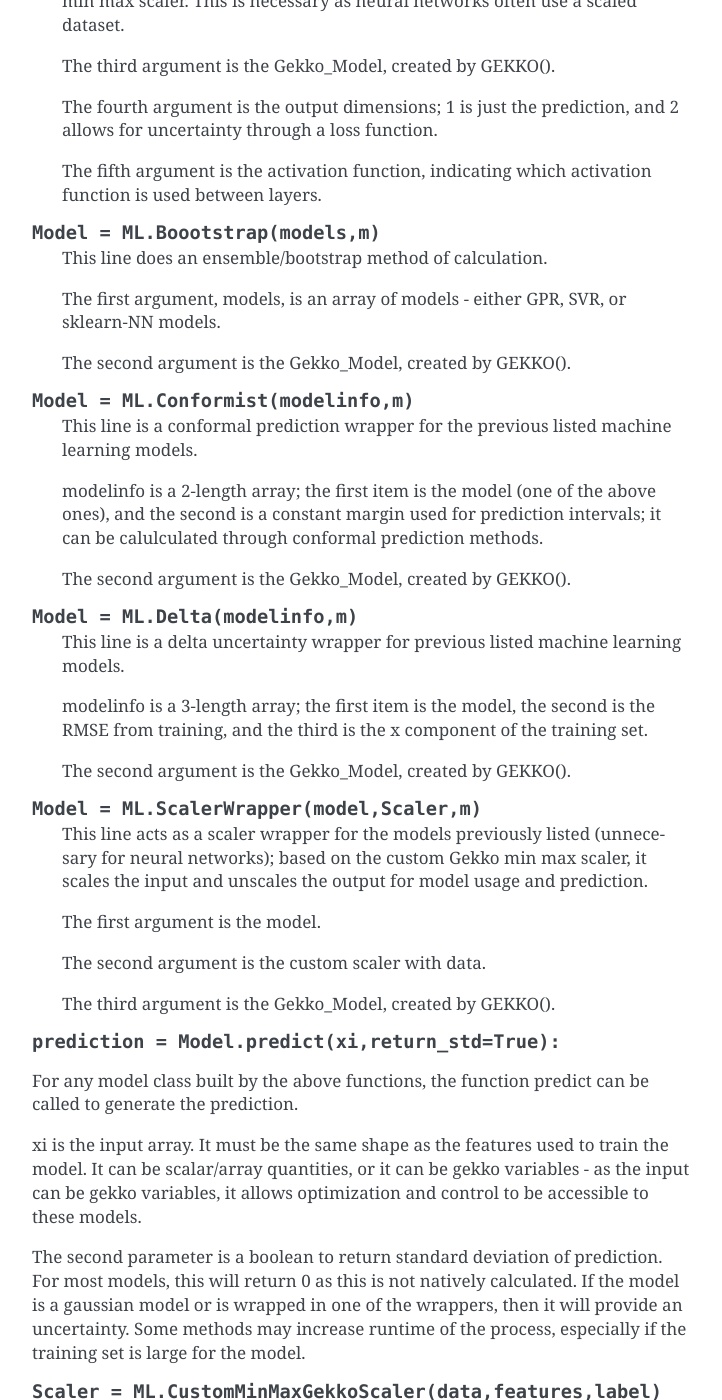
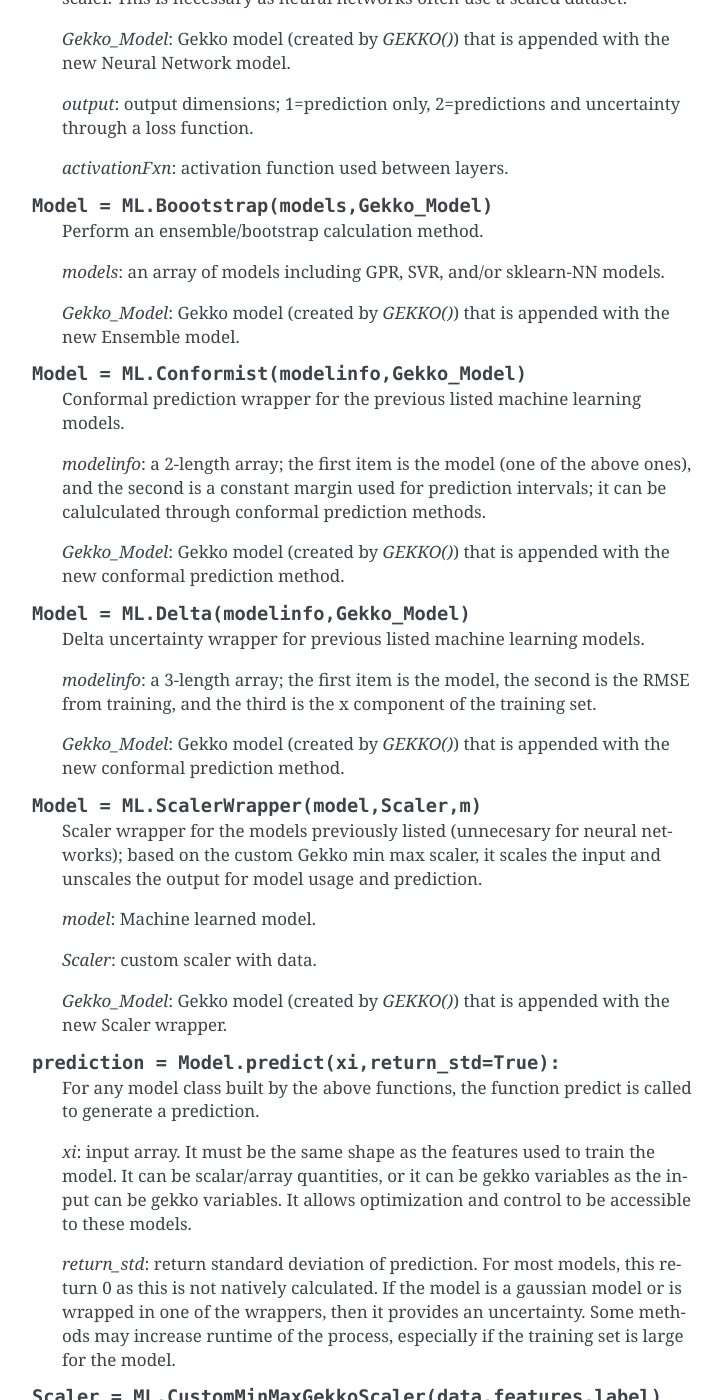
Before and after one commit to BYU-PRISM/GEKKO, a Sphinx documentation site: the page built from docs/ml.rst, in a window 1280 px wide and 1400 px high, scrolled down 1720 px. Shown: the whole window, without its empty margins (388-1110 px from the left). Built offline with Sphinx 7.4.7, drawn with Linux system fonts in a browser that asks for light colours; some of the changed text lies outside the part shown.

Commit message:
Update ml.rst

```diff
--- a/docs/ml.rst
+++ b/docs/ml.rst
@@ -3,11 +3,11 @@
 Machine Learning
 ==========================
 
-   Gekko specializes in dynamic optimization and control. The ML module
-   implemented in GEKKO interfaces compatible machine learning
-   algorithms into the optimization suite to be used for data based
-   optimization. Trained models can be imported into Gekko and then used
-   to solve optimization problems.
+   Gekko specializes in optimization, dynamic simulation, and control. The ML module
+   in GEKKO interfaces compatible machine learning
+   algorithms into the optimization suite to be used for data-based
+   optimization. Trained models from `scikit-learn`, `gpflow`, `nonconformist`, and `tensorflow` are imported into Gekko for
+   design optimization, model predictive control, and physics-informed hybrid modeling.
 
 .. toctree::
 	:maxdepth: 10
@@ -18,153 +18,153 @@ Machine Learning Interface models
 
    These functions allows interfaces of various models into Gekko.
 
-.. py:class:: Model = ML.Gekko_GPR(model,Gekko_Model,modelType = 'sklearn',fixedKernel=True)
+.. py:class:: Model = ML.Gekko_GPR(model,Gekko_Model,modelType='sklearn',fixedKernel=True)
 
-   This line converts a gaussian process model from an outside library
+   Convert a gaussian process model from `sklearn`
    into the Gekko package.
 
-   The first argument is the trained gaussian model, either from
-   sklearn's GaussianProcessRegressor or a model from gpflow. Custom
-   kernels are not implemented; but all kernels in sklearn and
-   combinations of them are.
+   `model`: The first argument is the trained gaussian model, either from
+   `sklearn` GaussianProcessRegressor or a model from `gpflow`. Custom
+   kernels are not implemented, but all kernels and combinations of kernel in `sklearn`
+   are allowed.
 
-   The second argument, Gekko_Model, is the model created by GEKKO().
+   `Gekko_Model`: Gekko model (created by `GEKKO()`) that is appended with the new GPR model.
 
-   The third argument is the modeltype; sklearn indicates that the model
-   is from sklearn. For any other models, it will assume it to be from
-   gpflow. If it is not sklearn, it will convert it from gpflow to
-   sklearn.
+   `modeltype`: sklearn indicates that the model
+   is from scikit-learn, otherwise from gpflow. If it is not sklearn,
+   it convert from gpflow to sklearn.
 
-   The fourth argument fixedKernel, affects the conversion from gpflow
-   to sklearn. if it is set to true, then the kernel hyperparameters are
-   set to fixed; otherwise, it will allow the hyperparameters to be
+   `fixedKernel`: conversion from gpflow
+   to sklearn. If it is set to `True`, the kernel hyperparameters are
+   set to fixed; otherwise, `False` allows the hyperparameters to be
    changed during training.
 
 .. py:class:: Model = ML.Gekko_SVR(model,Gekko_Model)
 
-   This line imports an SVR model into Gekko.
+   Imports an SVR model into Gekko.
 
-   The first argument is the trained model. The model must be a variant
-   of sklearn's svm.SVR() or svm.NuSVR().
+   `model`: Model must be a variant
+   of sklearn `svm.SVR()` or `svm.NuSVR()`.
 
-   The second argument, Gekko_Model, is the model created by GEKKO().
+   `Gekko_Model`: Gekko model (created by `GEKKO()`) that is appended with the new SVR model.
 
-.. py:class:: Model = ML.Gekko_NN_SKlearn(model,minMaxArray,m)
+.. py:class:: Model = ML.Gekko_NN_SKlearn(model,minMaxArray,Gekko_Model)
 
-   This line imports an sklearn Neural network into Gekko.
+   Import an sklearn Neural Network into Gekko.
 
-   The first argument is the trained model. this model is trained with
-   the MLPRegressor function from sklearn.
+   `model`: model trained with the MLPRegressor function from sklearn.
 
-   The second argument is the min-max array for scaling created by the
+   `minMaxArray`: min-max array for scaling created by the
    custom min max scaler. This is necessary as neural networks often use
    a scaled dataset.
 
-   The third argument is the Gekko_Model, created by GEKKO().
+   `Gekko_Model`: Gekko model (created by `GEKKO()`) that is appended with the new NN model.
 
-.. py:class:: Model = ML.Gekko_LinearRegression(model,Xtrain,RMSE,m)
+.. py:class:: Model = ML.Gekko_LinearRegression(model,Xtrain,RMSE,Gekko_Model)
 
-   This model imports a trained linear regression model from sklearn.
-   This model also calculates uncertainty through the delta method for
+   Import a trained linear regression model from sklearn.
+   This model calculates uncertainty through the delta method for
    regression methods.
 
-   The first argument is the trained model from sklearn. This can be a
+   `model`: trained model from sklearn as a
    Ridge Regression or Linear Regression model.
 
-   The second argument is the input training set, needed to calculate
+   `Xtrain`: input training set, needed to calculate
    the prediction interval.
 
-   The third argument is the root mean squared error calculated during
-   training for the entire data set - this is used to calculate the
+   `RMSE`: root mean squared error calculated during
+   training for the entire data set. This is used to calculate the
    prediction interval.
 
-   The fourth argument is the Gekko_Model, created by GEKKO().
+   `Gekko_Model`: Gekko model (created by `GEKKO()`) that is appended with the new Linear Regression model.
 
-.. py:class:: Model = ML.Gekko_NN_TF(model,minMaxArray,m,n_output=2,activationFxn)
+.. py:class:: Model = ML.Gekko_NN_TF(model,minMaxArray,Gekko_Model,n_output=2,activationFxn)
 
-   This line imports an Tensorflow and keras Neural network into Gekko.
+   Import a Tensorflow and Keras Neural Network into Gekko.
    A specific loss function must be used during training to calculate
    uncertainty.
 
-   The first argument is the trained model. this model is trained with
-   the MLPRegressor function from sklearn.
+   `model`: trained model from the TensorFlow.
 
-   The second argument is the min-max array for scaling created by the
+   `minMaxArray`: min-max array for scaling created by the
    custom min max scaler. This is necessary as neural networks often use
    a scaled dataset.
 
-   The third argument is the Gekko_Model, created by GEKKO().
+   `Gekko_Model`: Gekko model (created by `GEKKO()`) that is appended with the new Neural Network model.
 
-   The fourth argument is the output dimensions; 1 is just the
-   prediction, and 2 allows for uncertainty through a loss function.
+   `output`: output dimensions; 1=prediction only, 2=predictions and uncertainty through a loss function.
 
-   The fifth argument is the activation function, indicating which
-   activation function is used between layers.
+   `activationFxn`: activation function used between layers.
 
-.. py:class:: Model = ML.Boootstrap(models,m)
+.. py:class:: Model = ML.Boootstrap(models,Gekko_Model)
 
-   This line does an ensemble/bootstrap method of calculation.
+   Perform an ensemble/bootstrap calculation method.
 
-   The first argument, models, is an array of models - either GPR, SVR,
-   or sklearn-NN models.
+   `models`: an array of models including GPR, SVR, and/or sklearn-NN models.
 
-   The second argument is the Gekko_Model, created by GEKKO().
+   `Gekko_Model`: Gekko model (created by `GEKKO()`) that is appended with the new Ensemble model.
 
-.. py:class:: Model = ML.Conformist(modelinfo,m)
+.. py:class:: Model = ML.Conformist(modelinfo,Gekko_Model)
 
-   This line is a conformal prediction wrapper for the previous listed
+   Conformal prediction wrapper for the previous listed
    machine learning models.
 
-   modelinfo is a 2-length array; the first item is the model (one of
+   `modelinfo`: a 2-length array; the first item is the model (one of
    the above ones), and the second is a constant margin used for
    prediction intervals; it can be calulculated through conformal
    prediction methods.
 
-   The second argument is the Gekko_Model, created by GEKKO().
+   `Gekko_Model`: Gekko model (created by `GEKKO()`) that is appended with the new conformal prediction method.
 
-.. py:class:: Model = ML.Delta(modelinfo,m)
+.. py:class:: Model = ML.Delta(modelinfo,Gekko_Model)
 
-   This line is a delta uncertainty wrapper for previous listed machine
+   Delta uncertainty wrapper for previous listed machine
    learning models.
 
-   modelinfo is a 3-length array; the first item is the model, the
+   `modelinfo`: a 3-length array; the first item is the model, the
    second is the RMSE from training, and the third is the x component of
    the training set.
 
-   The second argument is the Gekko_Model, created by GEKKO().
+   `Gekko_Model`: Gekko model (created by `GEKKO()`) that is appended with the new conformal prediction method.
 
 .. py:class:: Model = ML.ScalerWrapper(model,Scaler,m)
 
-   This line acts as a scaler wrapper for the models previously listed
+   Scaler wrapper for the models previously listed
    (unnecesary for neural networks); based on the custom Gekko min max
    scaler, it scales the input and unscales the output for model usage
    and prediction.
 
-   The first argument is the model.
+   `model`: Machine learned model.
 
-   The second argument is the custom scaler with data.
+   `Scaler`: custom scaler with data.
 
-   The third argument is the Gekko_Model, created by GEKKO().
-
+   `Gekko_Model`: Gekko model (created by `GEKKO()`) that is appended with the new Scaler wrapper.
 
 .. py:classmethod:: prediction = Model.predict(xi,return_std=True):
 
-For any model class built by the above functions, the function predict can be called to generate the prediction.
+   For any model class built by the above functions, the function predict is called to generate a prediction.
 
-xi is the input array. It must be the same shape as the features used to train the model. It can be scalar/array quantities, or it can be gekko variables - as the input can be gekko variables, it allows optimization and control to be accessible to these models.
+   `xi`: input array. It must be the same shape as the features used to train the model.
+   It can be scalar/array quantities, or it can be gekko variables as the input can be gekko variables.
+   It allows optimization and control to be accessible to these models.
 
-The second parameter is a boolean to return standard deviation of prediction. For most models, this will return 0 as this is not natively calculated. If the model is a gaussian model or is wrapped in one of the wrappers, then it will provide an uncertainty. Some methods may increase runtime of the process, especially if the training set is large for the model.
+   `return_std`: return standard deviation of prediction. For most models, this return 0 as this is not
+   natively calculated. If the model is a gaussian model or is wrapped in one of the wrappers,
+   then it provides an uncertainty. Some methods may increase runtime of the process, especially
+   if the training set is large for the model.
 
 .. py:class:: Scaler = ML.CustomMinMaxGekkoScaler(data,features,label)
 
 .. container:: cell markdown
 
-   This scaler wraps around a dataset and scales it for use of neural networks or models wrapped in the scaler wrapper. It provides the same functionality as the min-max scaler in Sci-kit learn, except it is done in Gekko variables.
+   This scaler wraps around a dataset and scales it for use of neural networks
+   or models wrapped in the scaler wrapper. It provides the same functionality as
+   the min-max scaler in `scikit-learn`, except it is performed with Gekko variables.
 
 Example problem
 ------------
 
-   below is a function that will be used as a simple case study for the
+   The example problem is a simple case study for the
    integration of Machine Learning models into Gekko. Noise is added to
    the data to represent measurement uncertainty and create a necessity
    for fitting a regression model to the data.
@@ -199,8 +199,7 @@ Example problem
 
 
 
-Gekko's optimization functionality will be used to find a minimum of
-this function.
+Gekko's optimization functionality is used to find a minimum of this function.
 
 .. container:: cell code
 
@@ -328,7 +327,7 @@ this function.
          nnTF r2: 0.8136166599386209
 
 
-   Here are the models plotted against the source function and data
+   Models are plotted against the source function and data.
 
 .. container:: cell code
 
@@ -351,10 +350,10 @@ this function.
    :align: center
 
 
-Now that the models have been trained, they can be used for
-optimization. The same optimization code used for the source function
-will be used for these models, with the exception that the y variable
-is now calculated from these machine learning models.
+   Now that the models have been trained, they can be used for
+   optimization. The same optimization code used for the source function
+   is used for these models, with the exception that the y variable
+   is now calculated from these machine learning models.
 
 .. container:: cell code
 
@@ -383,12 +382,12 @@ is now calculated from these machine learning models.
    Processes allows for the calculation of prediction intervals in the
    model. While this isn't shown here, for more complicated problems
    this uncertainty can be used with optimization and decision making
-   when these models are used. All kernels implemented in Sklearn,
-   anisotropic and isotropic, are working in Gekko - however some may
+   when these models are used. All kernels implemented in `sklearn`,
+   anisotropic and isotropic, are working in Gekko, however, some may
    converge to an infeasibility during solving, so careful kernel
    consideration is key. These kernels can be combined together, and a
    custom kernel can be used if a corresponding function is implemented
-   in both sklearn and Gekko.
+   in both `sklearn` and `Gekko`.
 
 .. container:: cell code
 
```
Also changed, not shown: other parts of docs/ml.rst (+2 -2 lines).
